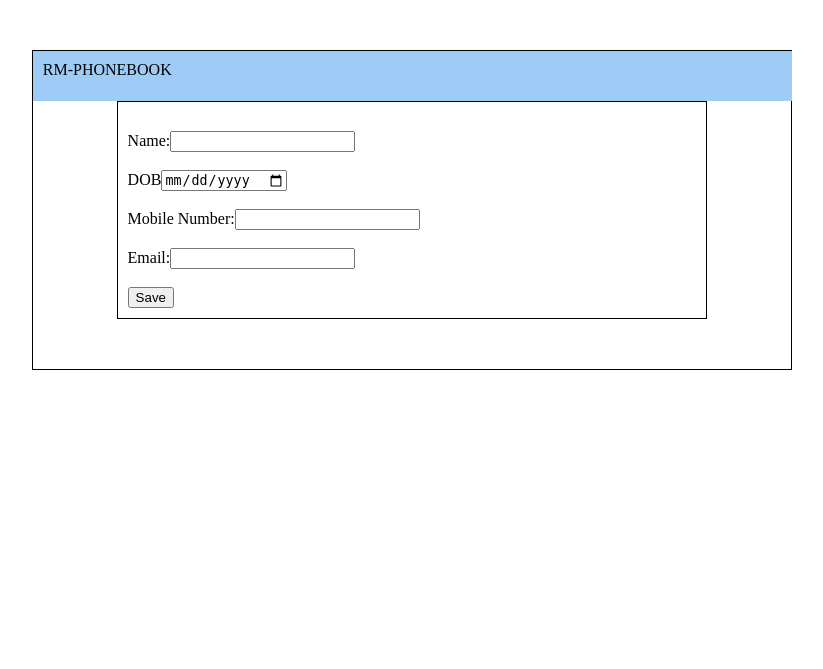
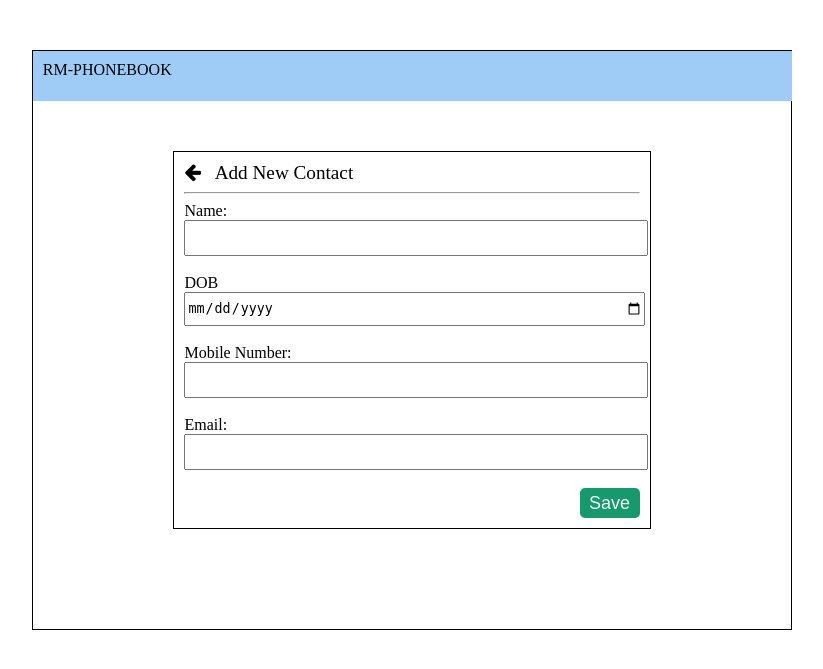
Before and after one commit to rohitmalik137/rentomojo_contact-book, a PHP site: page /add_contact.php in a window 1280 px wide. Shown: the top 669 px of the page, without its empty margins (228-1051 px from the left). Run offline with PHP 8.4, Linux system fonts and the light colour scheme.

Commit message:
added some styling

```diff
--- a/add_contact.php
+++ b/add_contact.php
@@ -16,11 +16,16 @@
         </header>
         <form action="add_contact.php" method="POST" class="form">
             <!-- <div style="font-size: larger;"><i class="fa fa-arrow-left" aria-hidden="true"></i><strong style="padding-left: 10px;;">Add New Contact</strong></div> -->
-            <label>Name:</label><input type="text" name="name" required/><br><br>
-            <label>DOB</label><input type="date" name="dob" /><br><br>
+            <div style='font-size: larger;'>
+                <i style='padding-right:10px;' class="fa fa-arrow-left" aria-hidden="true"></i>
+                <span>Add New Contact</span>
+            </div>
+            <hr>
+            <label>Name:</label><br><input type="text" name="name" required/><br><br>
+            <label>DOB</label><br><input type="date" name="dob" /><br><br>
             <label>Mobile Number:</label><input type="tel" name="contact" required /><br><br>
             <label>Email:</label><input type="email" name="email" required /><br><br>
-            <input type="submit" name="save" value="Save" />
+            <div class="submit_tag"><input type="submit" name="save" value="Save" /></div>
         </form>
     </div>
 </body>
--- a/styles.css
+++ b/styles.css
@@ -2,6 +2,7 @@
     /* background-color: rgb(117, 105, 105); */
     width: 60%;
     margin: 50px auto;
+    height: auto;
     position: relative;
     border: 1px solid black;
 }
@@ -18,10 +19,27 @@
     width: 65%;
 }
 .form{
-    width: 75%;
-    margin: 50px auto;
+    width: 60%;
+    margin: 100px auto;
     padding: 10px;
     border: 1px solid black;
+}
+input{
+    width: 100%;
+    height: 30px;
+}
+input[type="submit"]{
+    width: 60px;
+    background-color: rgb(22, 153, 109);
+    border-radius: 5px;
+    border: none;
+    cursor: pointer;
+    color: whitesmoke;
+    font-size: large;
+}
+.submit_tag{
+    display: flex;
+    justify-content: flex-end;
 }
 .search{
     width: 75%;
@@ -89,3 +107,27 @@ text-align:right;
 text-decoration: none;
 transition: background-color .3s;
 }
+
+.active{
+    background-color: dodgerblue;
+    transform: scale(1.1);
+    color: white;
+}
+.active_class{
+    border: 0.2px solid gray;
+}
+.active_class:hover:not(.active){
+    background-color: #ddd;
+}
+.pagination_outer{
+    position: absolute;
+    bottom: 20px;
+    left: 50%;
+    transform: translateX(-40%);
+    width: 40%;
+    margin: auto;
+}
+.for_length{
+    visibility: hidden;
+    height: 75px;
+}
--- a/update_contact.php
+++ b/update_contact.php
@@ -31,7 +31,7 @@
             <label>Email:</label><input type="email" name="email" value="<?php echo (isset($_REQUEST['email'])) ? ($email) : (''); ?>" required /><br><br>
             <input type="hidden" name="nm" value="<?php echo (isset($_REQUEST['name'])) ? ($name) : (''); ?>" />
             <input type="hidden" name="cntct" value="<?php echo (isset($_REQUEST['contact_number'])) ? ($contact_no) : (''); ?>" />
-            <input type="submit" name="save" value="Save" />
+            <div class="submit_tag"><input type="submit" name="save" value="Save" /></div>
         </form>
     </div>
 </body>
```
Also changed, not shown: pagination.php (added, +29 -0 lines), pagination_header.php (added, +7 -0 lines), show_contact_list.php (+5 -32 lines). Lines whose indentation alone changed are shown as unchanged.
